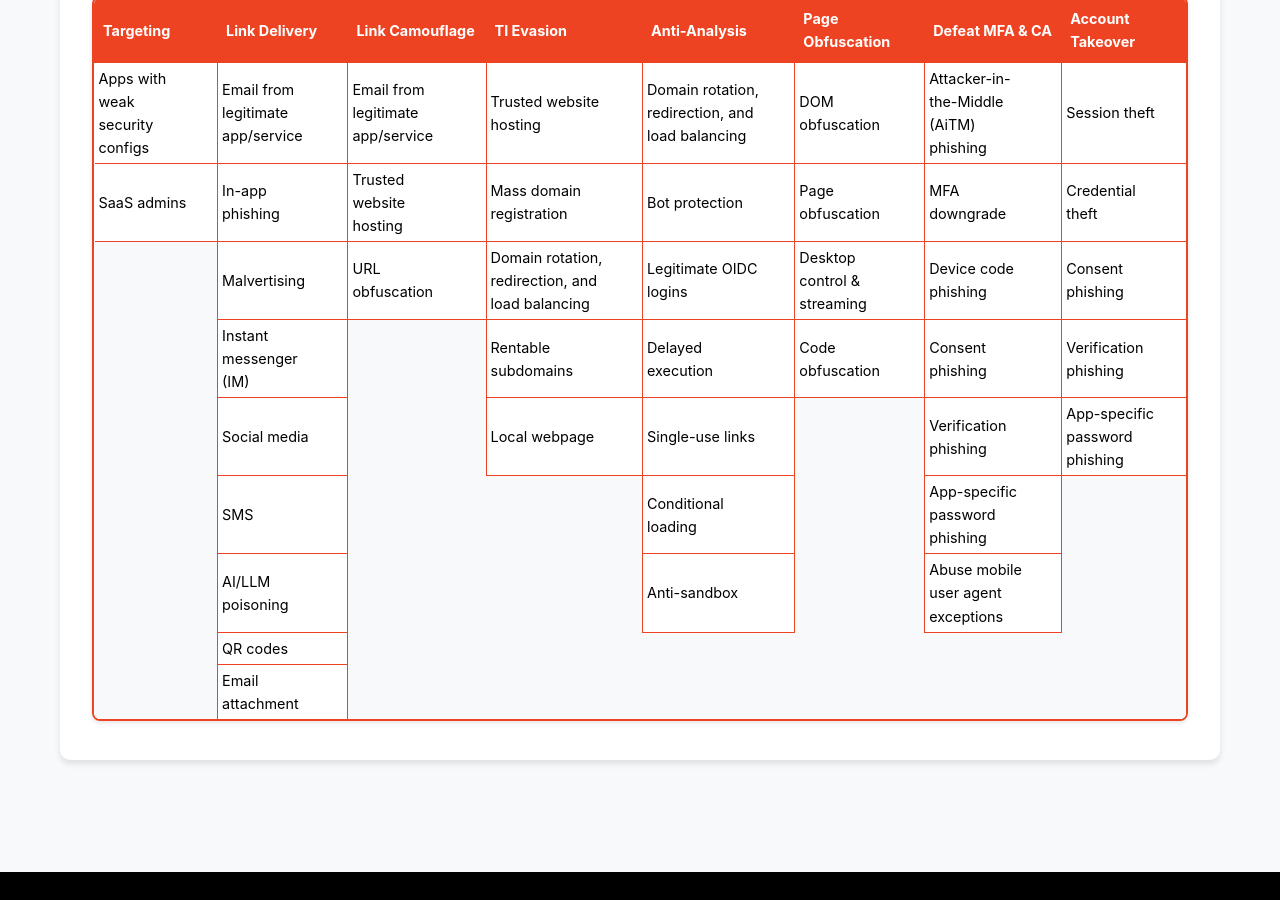
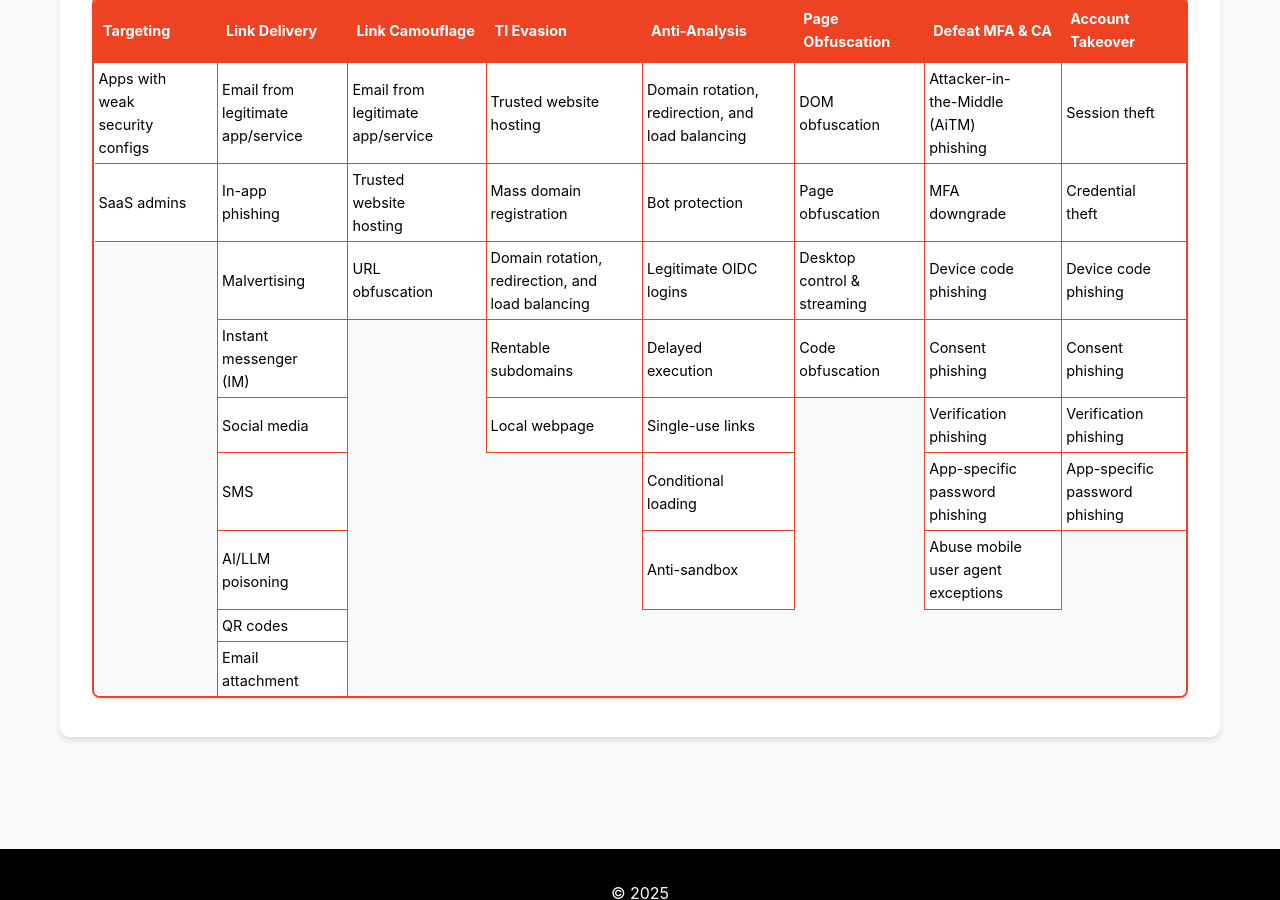
Before and after one commit to pushsecurity/phishing-techniques, a Jekyll site: the page built from index.html, in a window 1280 px wide and 900 px high, scrolled down 545 px. Built offline with Jekyll 4.4.1, drawn with Linux system fonts in a browser that asks for light colours.

Commit message:
Update techniques-table.yml
added technique to table

```diff
--- a/_data/techniques-table.yml
+++ b/_data/techniques-table.yml
@@ -65,6 +65,7 @@ columns:
     techniques:
       - "session-theft"
       - "credential-theft"
+      - "device-code-phishing"
       - "consent-phishing"
       - "verification-phishing"
       - "app-specific-passwords"
```
